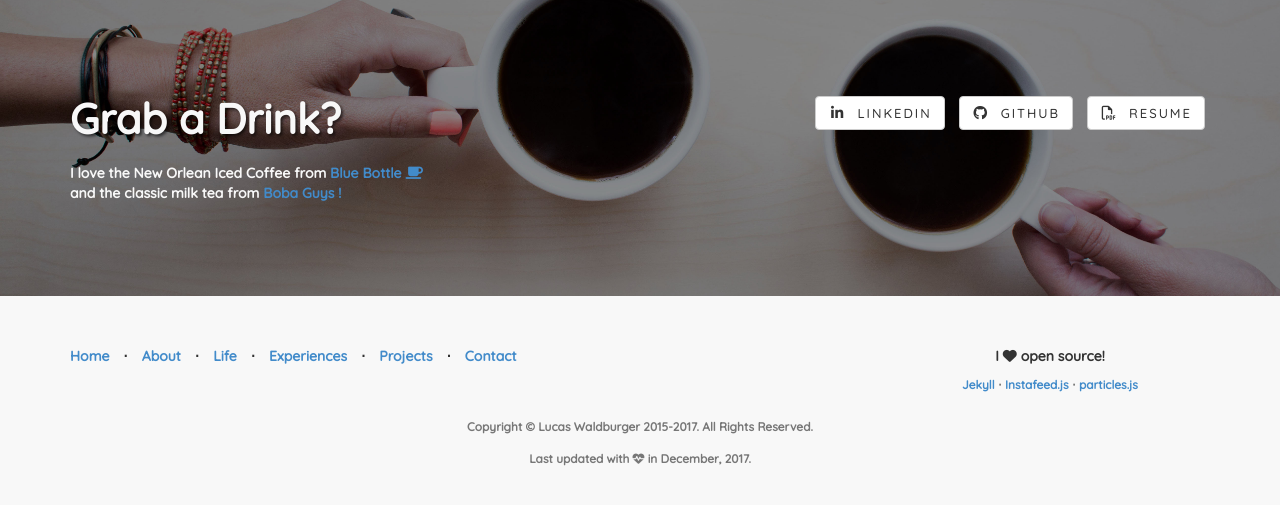
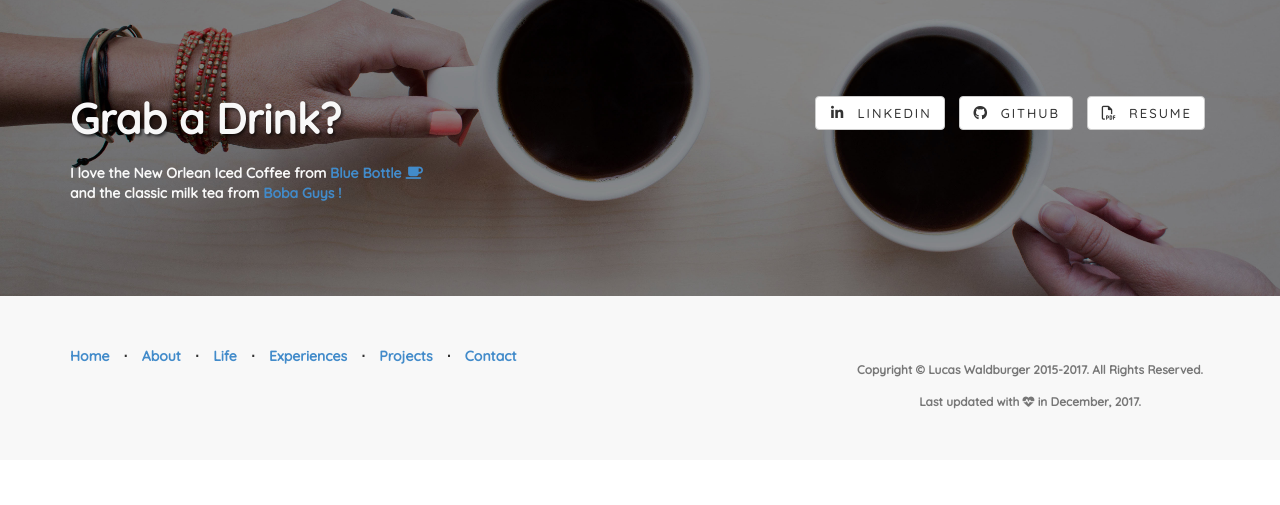
Before and after one commit to lucaswaldburger/lucaswaldburger.github.io, a Jekyll site: the page built from index.html, in a window 1280 px wide and 900 px high, scrolled down 3340 px, cut to the strip 383-888 px from the top of the window. Built offline with Jekyll 4.4.1, drawn with Linux system fonts in a browser that asks for light colours; nearby versions of some CDN libraries; after the commit the page ends 4183 px from its top, so only the background shows below that.

Commit message:
Update footer.html

```diff
--- a/_includes/footer.html
+++ b/_includes/footer.html
@@ -31,13 +31,9 @@
                 <br>
             </div>
             <div class="col-md-4" align="center">
-                <ul> <p> I <i class="fa fa-heart"></i> open source!</p> </ul>
-                <ul class="copyright text-muted small"> <a href="http://jekyllrb.com/" target="_blank">Jekyll</a> &sdot; <a href="http://instafeedjs.com/">Instafeed.js</a> &sdot; <a href="http://vincentgarreau.com/particles.js">particles.js</a> </ul>
+                <p class="copyright text-muted small">Copyright &copy; {{ site.title }} 2015-2017. All Rights Reserved.</p>
+                <p class="copyright text-muted small">Last updated with <i class="fa fa-heartbeat"></i> in December, 2017.</p>
             </div>
-        </div>
-        <div align="center" class="row">
-            <p class="copyright text-muted small">Copyright &copy; {{ site.title }} 2015-2017. All Rights Reserved.</p>
-            <p class="copyright text-muted small">Last updated with <i class="fa fa-heartbeat"></i> in December, 2017.</p>
         </div>
     </div>
 </footer>
```
